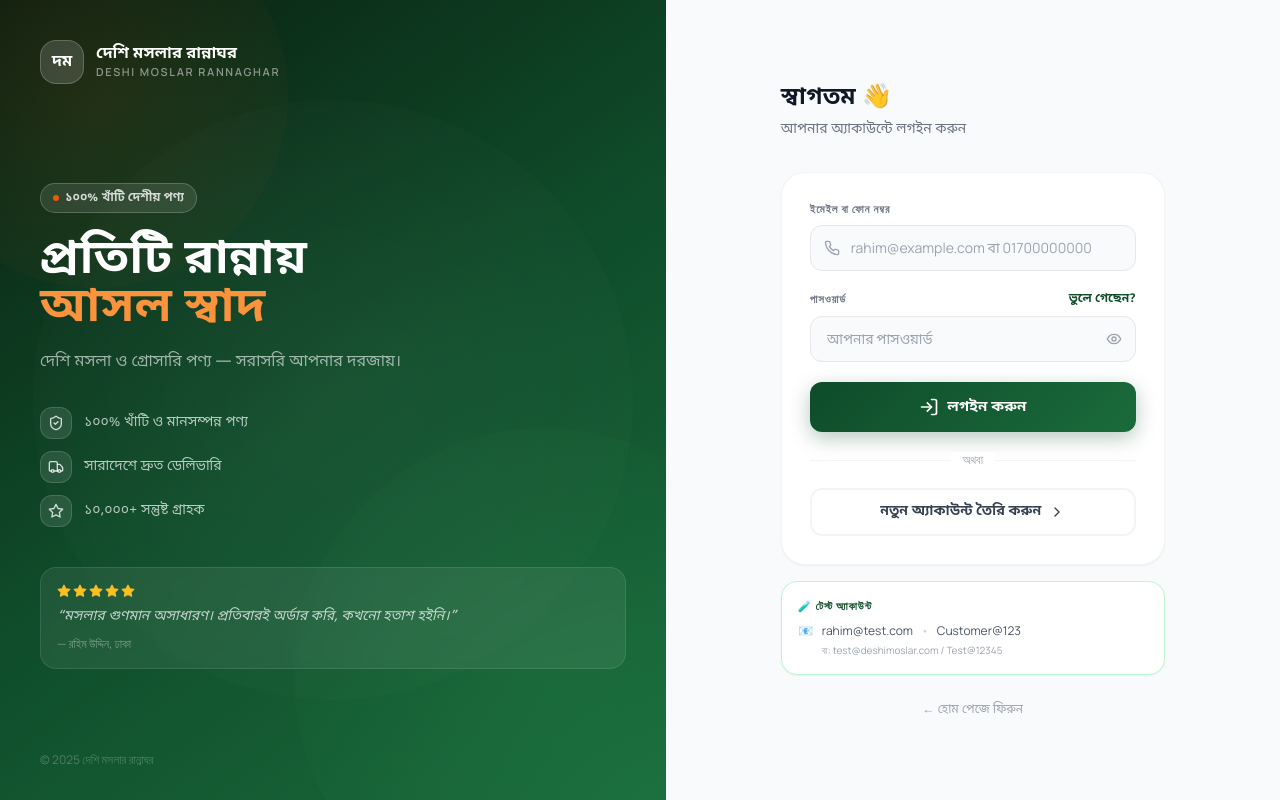
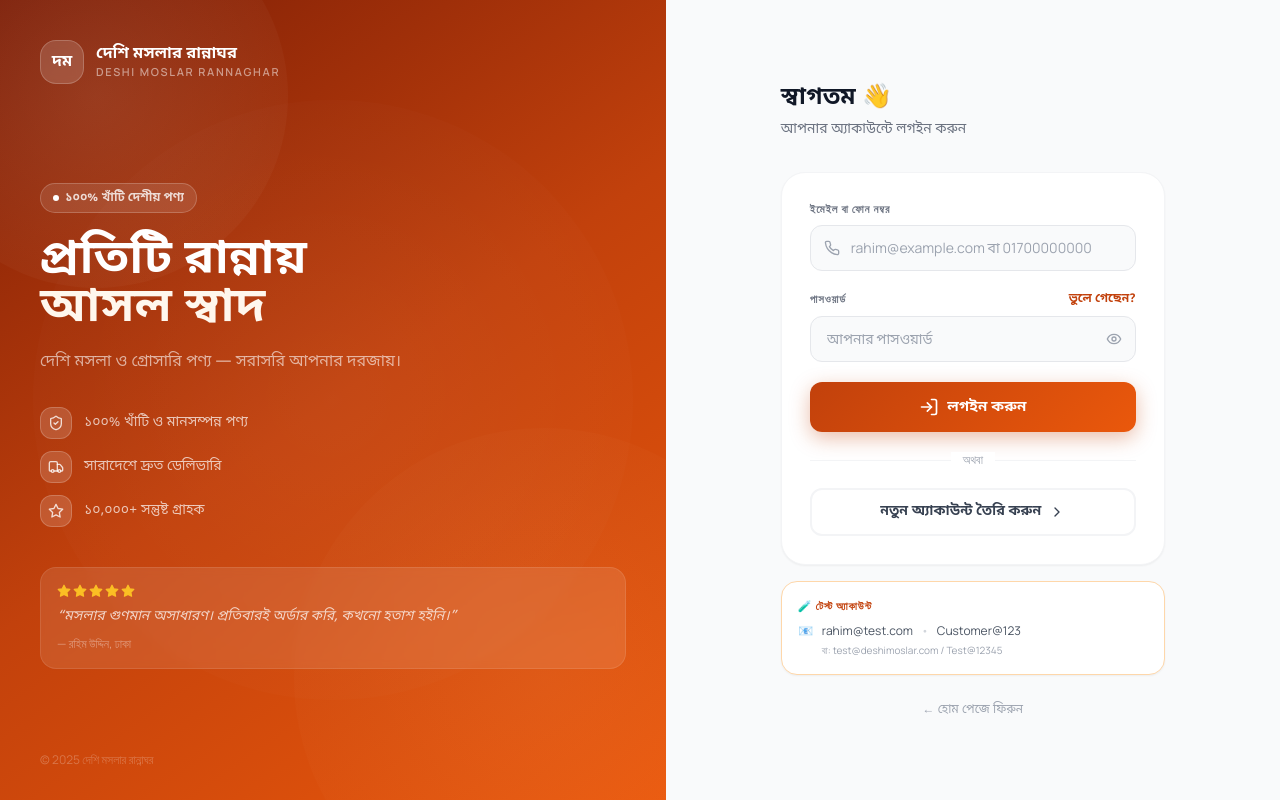
Before and after one commit to sayem20cse018/deshi-mosla-rannaghor, a Next.js app in the folder frontend/: page /login in a window 1280 px wide. Built offline with nearby package versions, Linux system fonts and the light colour scheme; no server answers.

Commit message:
style: login page left panel green -> orange
- Panel gradient: #7c1d06 -> #c2410c -> #ea580c
- Submit button: orange gradient + matching shadow
- Input focus ring: orange
- Forgot password, register CTA hover: orange
- Test credentials border/label: orange

```diff
--- a/frontend/src/app/(auth)/login/LoginContent.tsx
+++ b/frontend/src/app/(auth)/login/LoginContent.tsx
@@ -59,13 +59,13 @@ export default function LoginContent() {
 
       {/* ══ LEFT PANEL — Brand visual (desktop only) ══════════════ */}
       <div className="hidden lg:flex lg:w-[48%] xl:w-[52%] relative overflow-hidden flex-col justify-between"
-           style={{ background: 'linear-gradient(145deg, #0a1f10 0%, #0f4c2a 50%, #1a6b3c 100%)' }}>
+           style={{ background: 'linear-gradient(145deg, #7c1d06 0%, #c2410c 50%, #ea580c 100%)' }}>
 
         {/* Decorative circles */}
         <div className="absolute -top-24 -left-24 w-96 h-96 rounded-full opacity-10"
-             style={{ background: 'radial-gradient(circle, #ea580c, transparent)' }} />
+             style={{ background: 'radial-gradient(circle, #fff7ed, transparent)' }} />
         <div className="absolute -bottom-32 -right-32 w-[500px] h-[500px] rounded-full opacity-[0.07]"
-             style={{ background: 'radial-gradient(circle, #4ade80, transparent)' }} />
+             style={{ background: 'radial-gradient(circle, #fed7aa, transparent)' }} />
         <div className="absolute top-1/2 left-1/2 -translate-x-1/2 -translate-y-1/2 w-[600px] h-[600px] rounded-full opacity-[0.04]"
              style={{ background: 'radial-gradient(circle, #ffffff, transparent)' }} />
 
@@ -87,13 +87,13 @@ export default function LoginContent() {
           <div className="mb-8">
             <span className="inline-flex items-center gap-1.5 bg-white/10 border border-white/20 text-white/80 text-xs font-semibold px-3 py-1.5 rounded-full mb-6"
                   style={{ fontFamily: 'Noto Sans Bengali, sans-serif' }}>
-              <span className="w-1.5 h-1.5 rounded-full bg-[#ea580c] animate-pulse" />
+              <span className="w-1.5 h-1.5 rounded-full bg-white animate-pulse" />
               ১০০% খাঁটি দেশীয় পণ্য
             </span>
             <h2 className="text-white font-black text-4xl xl:text-5xl leading-tight mb-4"
                 style={{ fontFamily: 'Noto Sans Bengali, sans-serif' }}>
               প্রতিটি রান্নায়<br />
-              <span style={{ color: '#fb923c' }}>আসল স্বাদ</span>
+              <span style={{ color: '#fff7ed' }}>আসল স্বাদ</span>
             </h2>
             <p className="text-white/60 text-base leading-relaxed max-w-sm"
                style={{ fontFamily: 'Noto Sans Bengali, sans-serif' }}>
@@ -109,7 +109,7 @@ export default function LoginContent() {
               { icon: Star,        text: '১০,০০০+ সন্তুষ্ট গ্রাহক' },
             ].map(({ icon: Icon, text }) => (
               <div key={text} className="flex items-center gap-3">
-                <div className="w-8 h-8 rounded-xl bg-white/10 border border-white/15 flex items-center justify-center flex-shrink-0">
+                <div className="w-8 h-8 rounded-xl bg-white/15 border border-white/20 flex items-center justify-center flex-shrink-0">
                   <Icon className="w-4 h-4 text-white/80" />
                 </div>
                 <span className="text-white/70 text-sm" style={{ fontFamily: 'Noto Sans Bengali, sans-serif' }}>{text}</span>
@@ -118,7 +118,7 @@ export default function LoginContent() {
           </div>
 
           {/* Testimonial */}
-          <div className="bg-white/[0.07] border border-white/10 rounded-2xl p-4 backdrop-blur-sm">
+          <div className="bg-white/[0.10] border border-white/10 rounded-2xl p-4 backdrop-blur-sm">
             <div className="flex gap-0.5 mb-2">
               {[1,2,3,4,5].map(i => <Star key={i} className="w-3.5 h-3.5 fill-amber-400 text-amber-400" />)}
             </div>
@@ -199,7 +199,7 @@ export default function LoginContent() {
                       'focus:outline-none focus:ring-2 focus:bg-white',
                       errors.identifier
                         ? 'border-red-300 focus:ring-red-100 focus:border-red-400'
-                        : 'border-gray-200 focus:ring-[#0f4c2a]/10 focus:border-[#0f4c2a]',
+                        : 'border-gray-200 focus:ring-[#ea580c]/10 focus:border-[#ea580c]',
                     )}
                     autoComplete="username"
                     inputMode="email"
@@ -222,7 +222,7 @@ export default function LoginContent() {
                     পাসওয়ার্ড
                   </label>
                   <Link href="/forgot-password"
-                        className="text-xs font-semibold text-[#0f4c2a] hover:text-[#072d18] transition-colors"
+                        className="text-xs font-semibold text-[#c2410c] hover:text-[#7c1d06] transition-colors"
                         style={{ fontFamily: 'Noto Sans Bengali, sans-serif' }}>
                     ভুলে গেছেন?
                   </Link>
@@ -238,7 +238,7 @@ export default function LoginContent() {
                       'focus:outline-none focus:ring-2 focus:bg-white',
                       errors.password
                         ? 'border-red-300 focus:ring-red-100 focus:border-red-400'
-                        : 'border-gray-200 focus:ring-[#0f4c2a]/10 focus:border-[#0f4c2a]',
+                        : 'border-gray-200 focus:ring-[#ea580c]/10 focus:border-[#ea580c]',
                     )}
                     autoComplete="current-password"
                     style={{ fontFamily: 'Manrope, Noto Sans Bengali, sans-serif' }}
@@ -265,8 +265,8 @@ export default function LoginContent() {
                 disabled={isLoading}
                 className="w-full flex items-center justify-center gap-2 text-white font-black py-3.5 rounded-xl transition-all duration-200 active:scale-[0.98] shadow-lg text-[15px] disabled:opacity-60 disabled:cursor-not-allowed"
                 style={{
-                  background: isLoading ? '#0f4c2a' : 'linear-gradient(135deg, #0f4c2a 0%, #1a6b3c 100%)',
-                  boxShadow: '0 6px 20px rgba(15,76,42,0.3)',
+                  background: isLoading ? '#c2410c' : 'linear-gradient(135deg, #c2410c 0%, #ea580c 100%)',
+                  boxShadow: '0 6px 20px rgba(194,65,12,0.35)',
                   fontFamily: 'Noto Sans Bengali, sans-serif',
                 }}
               >
@@ -290,7 +290,7 @@ export default function LoginContent() {
 
             {/* Register CTA inside card */}
             <Link href="/register"
-                  className="w-full flex items-center justify-center gap-2 py-3 rounded-xl border-2 border-gray-100 hover:border-[#0f4c2a]/20 hover:bg-[#f0fdf4] text-gray-700 hover:text-[#0f4c2a] font-semibold text-sm transition-all duration-200 group"
+                  className="w-full flex items-center justify-center gap-2 py-3 rounded-xl border-2 border-gray-100 hover:border-[#ea580c]/20 hover:bg-[#fff7ed] text-gray-700 hover:text-[#c2410c] font-semibold text-sm transition-all duration-200 group"
                   style={{ fontFamily: 'Noto Sans Bengali, sans-serif' }}>
               নতুন অ্যাকাউন্ট তৈরি করুন
               <ChevronRight className="w-4 h-4 transition-transform group-hover:translate-x-0.5" />
@@ -298,8 +298,8 @@ export default function LoginContent() {
           </div>
 
           {/* Test credentials */}
-          <div className="mt-4 bg-white border border-[#bbf7d0] rounded-2xl p-4 shadow-sm">
-            <p className="text-[11px] font-black text-[#0f4c2a] uppercase tracking-[0.08em] mb-2"
+          <div className="mt-4 bg-white border border-[#fed7aa] rounded-2xl p-4 shadow-sm">
+            <p className="text-[11px] font-black text-[#c2410c] uppercase tracking-[0.08em] mb-2"
                style={{ fontFamily: 'Manrope, sans-serif' }}>🧪 টেস্ট অ্যাকাউন্ট</p>
             <div className="space-y-1">
               <div className="flex items-center gap-2 text-xs text-gray-600">
```
